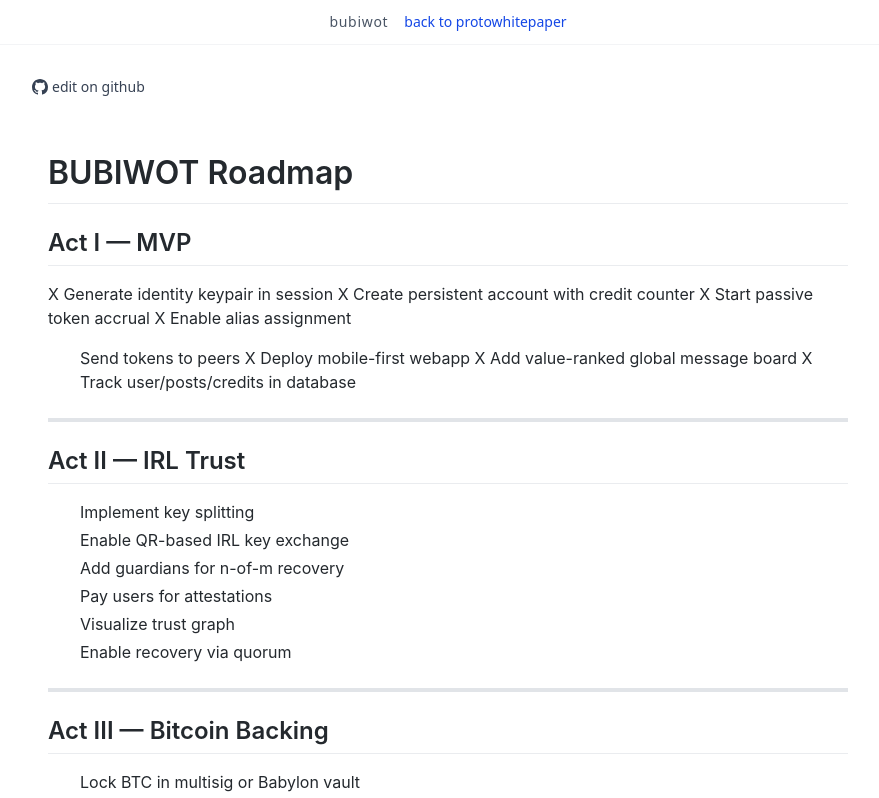
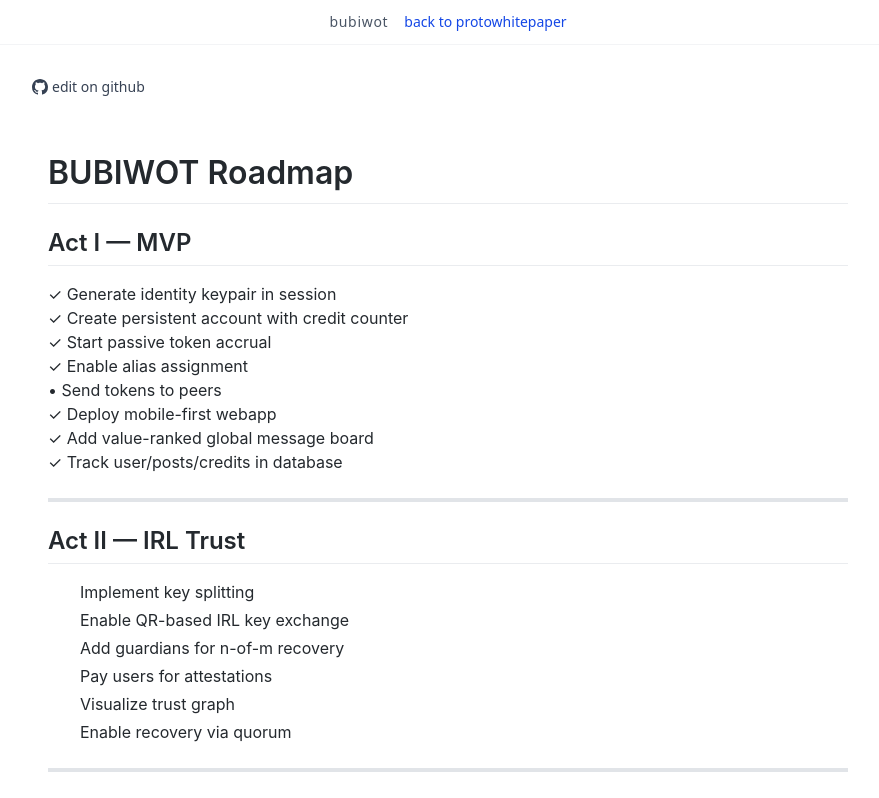
Before and after one commit to 3obby/bubiwotsite, a Next.js app: page /protowhitepaper/roadmap in a window 1280 px wide. Shown: the top 798 px of the page, without its empty margins (192-1071 px from the left). Built offline with nearby package versions, Linux system fonts and the light colour scheme.

Commit message:
fixed roadmap

```diff
--- a/app/protowhitepaper/roadmap/page.tsx
+++ b/app/protowhitepaper/roadmap/page.tsx
@@ -10,14 +10,14 @@ const documentContent = `
 
 ## Act I — MVP
 
-X Generate identity keypair in session
-X Create persistent account with credit counter
-X Start passive token accrual
-X Enable alias assignment
-- Send tokens to peers
-X Deploy mobile-first webapp
-X Add value-ranked global message board
-X Track user/posts/credits in database
+✓ Generate identity keypair in session
+✓ Create persistent account with credit counter
+✓ Start passive token accrual
+✓ Enable alias assignment
+• Send tokens to peers
+✓ Deploy mobile-first webapp
+✓ Add value-ranked global message board
+✓ Track user/posts/credits in database
 
 ---
 
@@ -44,7 +44,7 @@ X Track user/posts/credits in database
 
 ## Act IV — Identity Market
 
-- Allow paid “is this you?” checks
+- Allow paid "is this you?" checks
 - Reward confirmations with BUBI
 - Add staking/slashing for false claims
 - Enable encrypted private messages
```
